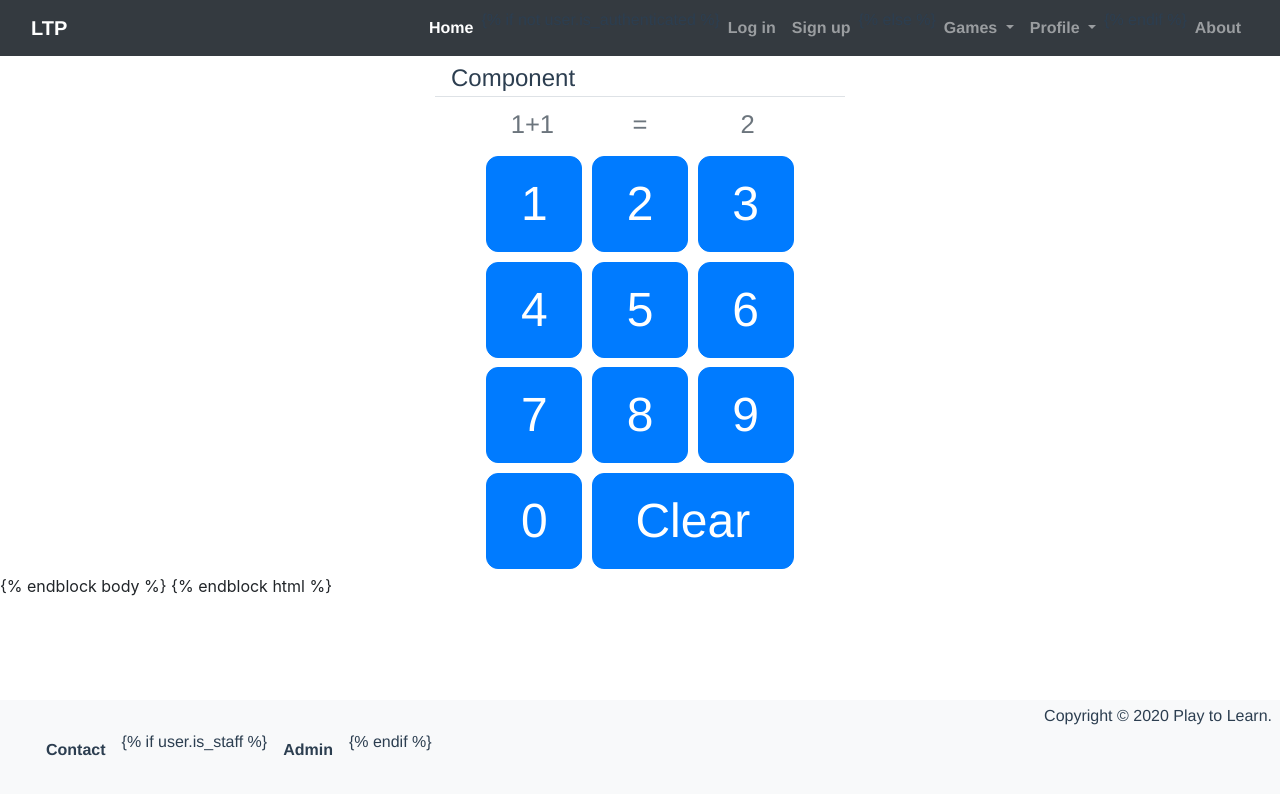
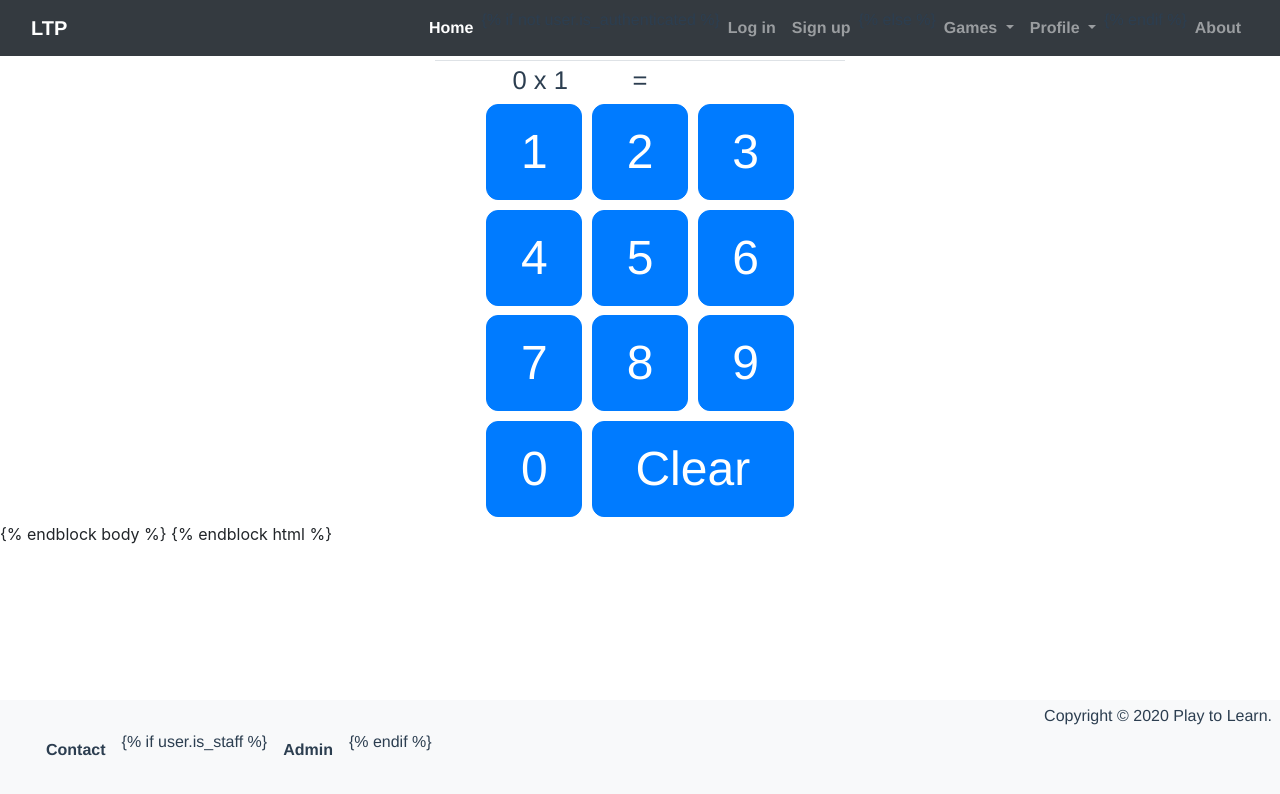
Before and after one commit to adamknapp124/django_p2l, a Vue app in the folder vue-games/: page /math-game in a window 1280 px wide. Both pictures are taken after a click on the button "Play!". Shown: the top 794 px of the page. Built offline with nearby package versions, Linux system fonts and the light colour scheme.

Commit message:
game logic added

```diff
--- a/vue-games/src/apps/MathGame.vue
+++ b/vue-games/src/apps/MathGame.vue
@@ -33,8 +33,12 @@
 					<GameTimer />
 				</div>
 			</div>
-			<div class="row text-secondary my-2" id="equation">
-				<GameEquation />
+			<div class="equationClass" id="equation">
+				<GameEquation
+					:question="question"
+					:answer="input"
+					:answered="answered"
+				/>
 			</div>
 			<div class="row" id="buttons">
 				<div class="col">
@@ -42,10 +46,15 @@
 						class="btn btn-primary number-button"
 						v-for="button in buttons"
 						:key="button"
+						@click="setInput(button)"
 					>
 						{{ button }}
 					</button>
-					<button class="btn btn-primary" id="clear-button">
+					<button
+						class="btn btn-primary"
+						id="clear-button"
+						@click="clear"
+					>
 						Clear
 					</button>
 				</div>
@@ -60,6 +69,7 @@ import PlayButton from '../components/PlayButton.vue';
 import GameScore from '../components/GameScore.vue';
 import GameTimer from '../components/GameTimer.vue';
 import GameEquation from '../components/GameEquation.vue';
+import { randInt } from '../helpers/helpers';
 
 export default {
 	name: 'MathGame',
@@ -84,6 +94,9 @@ export default {
 			operation: 'x',
 			maxNumber: '10',
 			screen: 'config',
+			input: '',
+			operands: { num1: '1', num2: '1' },
+			answered: false,
 		};
 	},
 	methods: {
@@ -92,6 +105,7 @@ export default {
 		},
 		play() {
 			this.screen = 'play';
+			this.newQuestion();
 		},
 		async recordScore() {
 			const data = {
@@ -111,6 +125,69 @@ export default {
 			console.log(eventName.target.value);
 			this.maxNumber = eventName.target.value;
 		},
+		setInput(value) {
+			this.input += String(value);
+			this.input = String(Number(this.input));
+			this.answered = this.checkAnswer(
+				this.input,
+				this.operation,
+				this.operands
+			);
+			if (this.answered) {
+				setTimeout(this.newQuestion, 300);
+				this.score++;
+			}
+		},
+		clear() {
+			this.input = '';
+		},
+		getRandNumbers(operator, low, high) {
+			let num1 = randInt(low, high);
+			let num2 = randInt(low, high);
+			const numHigh = Math.max(num1, num2);
+			const numLow = Math.min(num1, num2);
+
+			if (operator === '-') {
+				num1 = numHigh;
+				num2 = numLow;
+			}
+
+			if (operator === '/') {
+				if (num2 === 0) {
+					num2 - randInt(1, high);
+				}
+				num1 = num1 * num2;
+			}
+			return { num1, num2 };
+		},
+		newQuestion() {
+			this.input = '';
+			this.answered = false;
+			this.operands = this.getRandNumbers(
+				this.operation,
+				0,
+				this.maxNumber
+			);
+		},
+		checkAnswer(userAnswer, operation, operands) {
+			if (isNaN(userAnswer)) return false;
+
+			let correctAnswer;
+			switch (operation) {
+				case '+':
+					correctAnswer = operands.num1 + operands.num2;
+					break;
+				case '-':
+					correctAnswer = operands.num1 - operands.num2;
+					break;
+				case 'x':
+					correctAnswer = operands.num1 * operands.num2;
+					break;
+				default: //division
+					correctAnswer = operands.num1 / operands.num2;
+			}
+			return parseInt(userAnswer) === correctAnswer;
+		},
 	},
 	computed: {
 		numbers: function () {
@@ -119,6 +196,19 @@ export default {
 				numbers.push([number, number]);
 			}
 			return numbers;
+		},
+		question: function () {
+			const num1 = this.operands.num1;
+			const num2 = this.operands.num2;
+			const equation = `${num1} ${this.operation} ${num2}`;
+			return equation;
+		},
+		equationClass: function () {
+			if (this.answered) {
+				return 'row text-primary my-2 fade';
+			} else {
+				return 'row text-secondary my-2';
+			}
 		},
 	},
 };
--- a/vue-games/src/components/GameEquation.vue
+++ b/vue-games/src/components/GameEquation.vue
@@ -1,14 +1,19 @@
 <template>
 	<div id="equation" class="row">
-		<div class="col-5">1+1</div>
+		<div class="col-5">{{ question }}</div>
 		<div class="col-2">=</div>
-		<div class="col-5">2</div>
+		<div class="col-5">{{ answer }}</div>
 	</div>
 </template>
 
 <script>
 export default {
 	name: 'GameEquation',
+	props: {
+		question: String,
+		answer: String,
+		answered: Boolean,
+	},
 };
 </script>
 
--- a/vue-games/src/components/GameScore.vue
+++ b/vue-games/src/components/GameScore.vue
@@ -1,9 +1,12 @@
 <template>
-	<div>Score Component</div>
+	<div>Score: {{ score }}</div>
 </template>
 
 <script>
 export default {
 	name: 'GameScore',
+	props: {
+		Score: Number,
+	},
 };
 </script>
--- /dev/null
+++ b/vue-games/src/helpers/helpers.js
@@ -0,0 +1,4 @@
+export function randInt(low, high) {
+	const rndDec = Math.random();
+	return Math.floor(rndDec * (high - low + 1) + low);
+}
```
